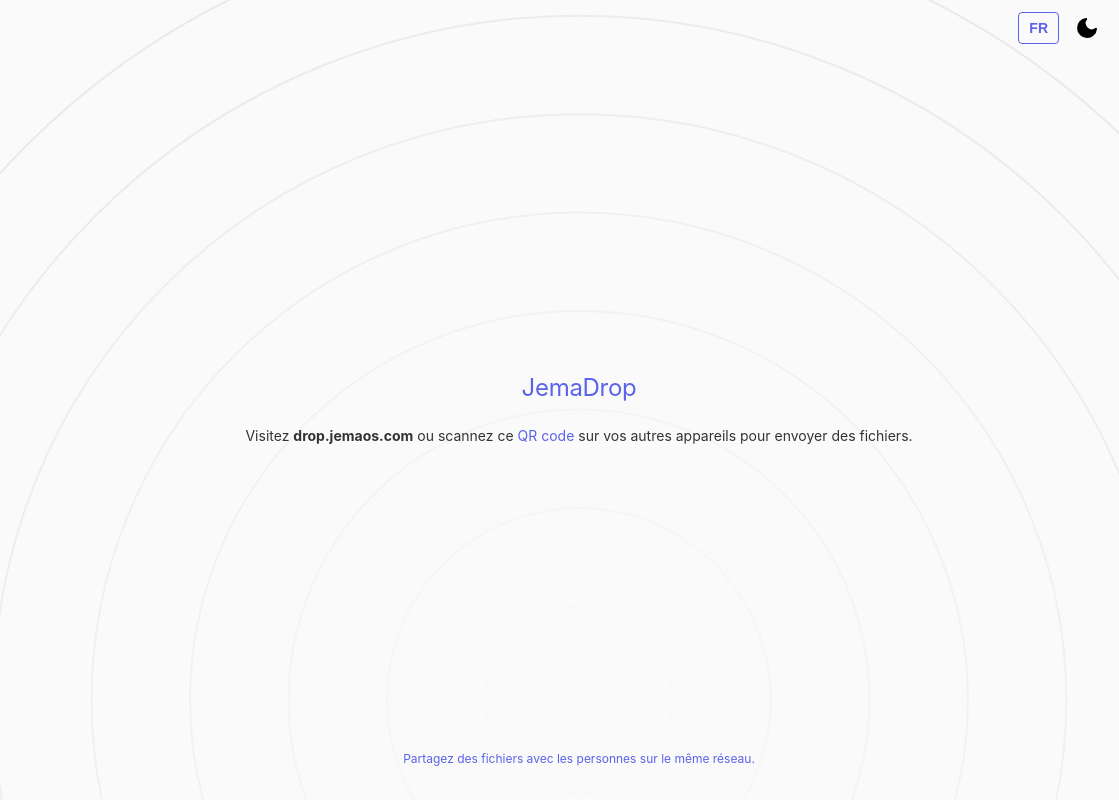
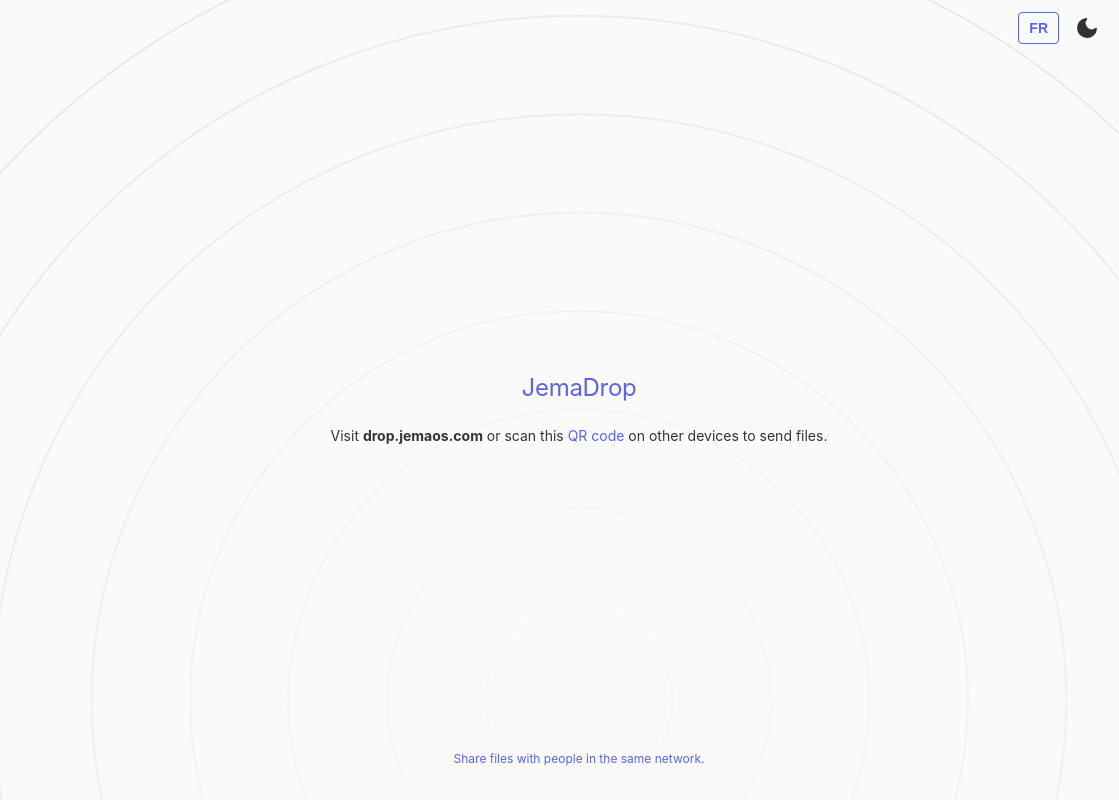
Before and after one commit to JemaOS/jemadrop, a plain HTML site: page client/index.html in a window 1280 px wide. Shown: the full height of the page, 61-1180 px from the left. Drawn offline with Linux system fonts and the light colour scheme.

Commit message:
fix: i18n language list and icon-button color in dark mode

```diff
--- a/client/scripts/ui.js
+++ b/client/scripts/ui.js
@@ -439,8 +439,8 @@
         this.i18n_ = domI18n({
             selector: '[data-translatable]',
             separator: ' // ',
-            languages: ['fr', 'fr-FR', 'en', 'en-US'],
-            currentLanguage: 'fr',
+            languages: ['fr', 'en'],
+            currentLanguage: navigator.language.startsWith('en') ? 'en' : 'fr',
         });
         this._showDom();
         this._createI18nStrings();
--- a/client/styles.css
+++ b/client/styles.css
@@ -472,6 +472,10 @@
     background: transparent;
 }
 
+.icon-button {
+    color: var(--text-color);
+}
+
 .button:before,
 .icon-button:before {
     content: '';
```
